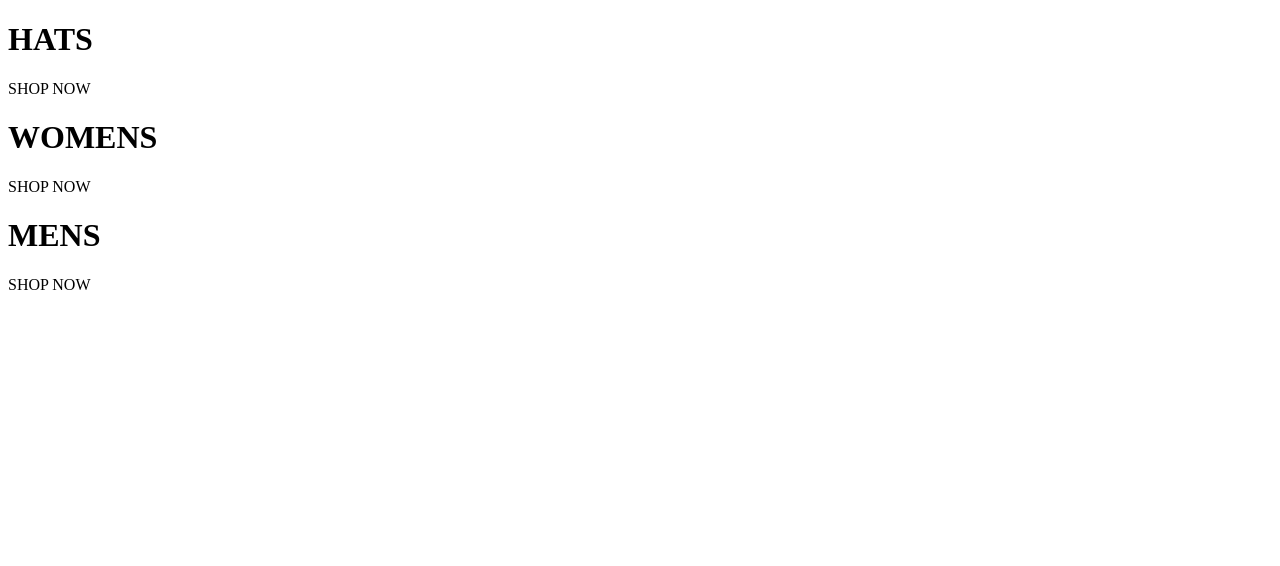
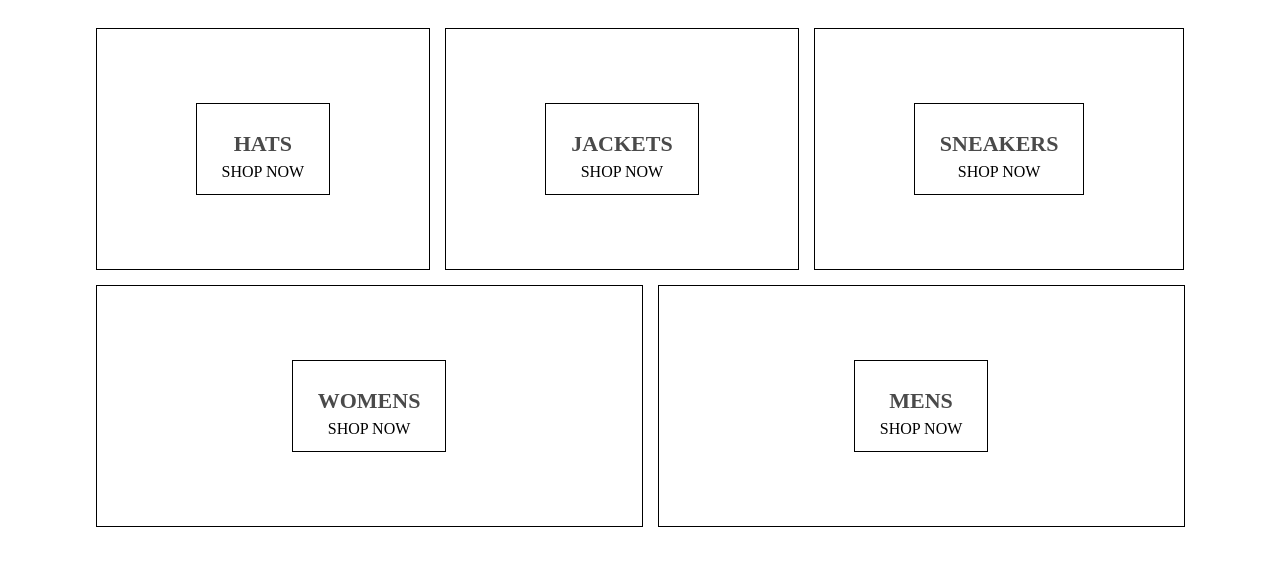
Before and after one commit to josemvcerqueira/crwn-clothing, a React (Create React App) app: page / in a window 1280 px wide. Shown: the top 566 px of the page. Built offline with nearby package versions, Linux system fonts and the light colour scheme.

Commit message:
Added styling to our homepage

```diff
--- a/package.json
+++ b/package.json
@@ -3,6 +3,7 @@
   "version": "0.1.0",
   "private": true,
   "dependencies": {
+    "node-sass": "^4.12.0",
     "react": "^16.8.6",
     "react-dom": "^16.8.6",
     "react-scripts": "3.0.1"
@@ -29,7 +30,6 @@
     ]
   },
   "devDependencies": {
-    "eslint": "5.3.0",
     "eslint-config-airbnb": "17.1.1",
     "eslint-plugin-import": "^2.18.0",
     "eslint-plugin-jsx-a11y": "^6.2.3",
--- a/src/HomePage.js
+++ b/src/HomePage.js
@@ -1,4 +1,6 @@
 import React from "react";
+
+import "./HomePage.styles.scss";
 
 const HomePage = props => {
 	return (
@@ -7,6 +9,18 @@ const HomePage = props => {
 				<div className="menu-item">
 					<div className="content">
 						<h1 className="title">HATS</h1>
+						<span className="subtitle">SHOP NOW</span>
+					</div>
+				</div>
+				<div className="menu-item">
+					<div className="content">
+						<h1 className="title">JACKETS</h1>
+						<span className="subtitle">SHOP NOW</span>
+					</div>
+				</div>
+				<div className="menu-item">
+					<div className="content">
+						<h1 className="title">SNEAKERS</h1>
 						<span className="subtitle">SHOP NOW</span>
 					</div>
 				</div>
--- /dev/null
+++ b/src/HomePage.styles.scss
@@ -0,0 +1,54 @@
+.homepage {
+  display: flex;
+  flex-direction: column;
+  align-items: center;
+  padding: 20px 80px;
+}
+
+.directory-menu {
+  width: 100%;
+  display: flex;
+  flex-wrap: wrap;
+  justify-content: space-between;
+}
+
+.menu-item {
+  min-width: 30%;
+  height: 240px;
+  flex: 1 1 auto;
+  display: flex;
+  align-items: center;
+  justify-content: center;
+  border: 1px solid black;
+  margin: 0 7.5px 15px;
+
+  &:first-child {
+    margin-right: 7.5px;
+  }
+
+  &:last-child {
+    margin-left: 7.5px;
+  }
+
+  .content {
+    height: 90px;
+    padding: 0 25px;
+    display: flex;
+    flex-direction: column;
+    align-items: center;
+    justify-content: center;
+    border: 1px solid black;
+
+    .title {
+      font-weight: bold;
+      margin-bottom: 6px;
+      font-size: 22px;
+      color: #4a4a4a;
+    }
+
+    .subtitle {
+      font-weight: lighter;
+      font-size: 16px;
+    }
+  }
+}
```
Also changed, not shown: 2 other files (tests, documents, lock files or other folders).
